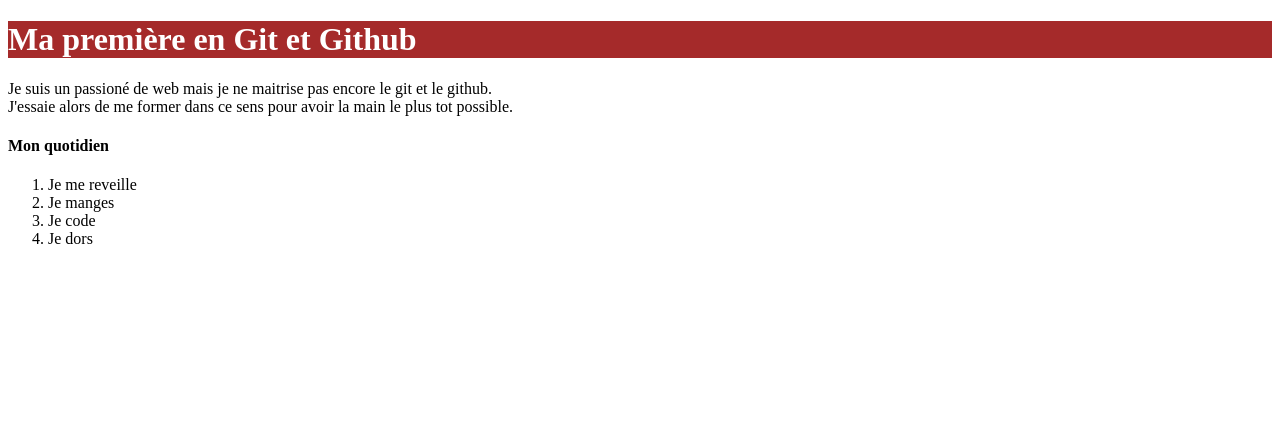
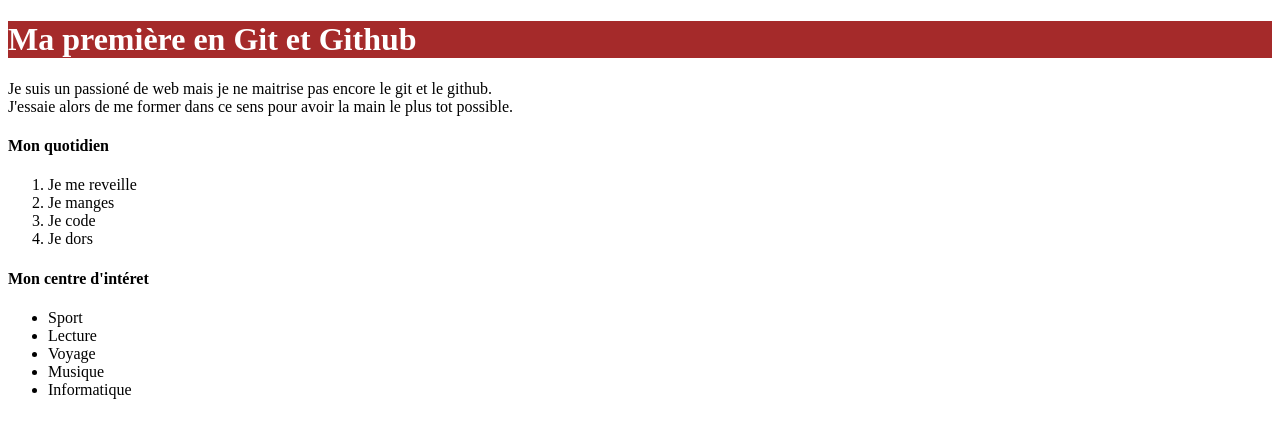
Before and after one commit to Azanbrun/Essaiprojet, a plain HTML site: page index.html in a window 1280 px wide. Drawn offline with Linux system fonts and the light colour scheme.

Commit message:
Ajout de mon centre d'interet

```diff
--- a/index.html
+++ b/index.html
@@ -16,5 +16,13 @@
         <li>Je code</li>
         <li>Je dors</li>
     </ol>
+    <h4>Mon centre d'intéret</h4>
+    <ul>
+        <li>Sport</li>
+        <li>Lecture</li>
+        <li>Voyage</li>
+        <li>Musique</li>
+        <li>Informatique</li>
+    </ul>
 </body>
 </html>
```
